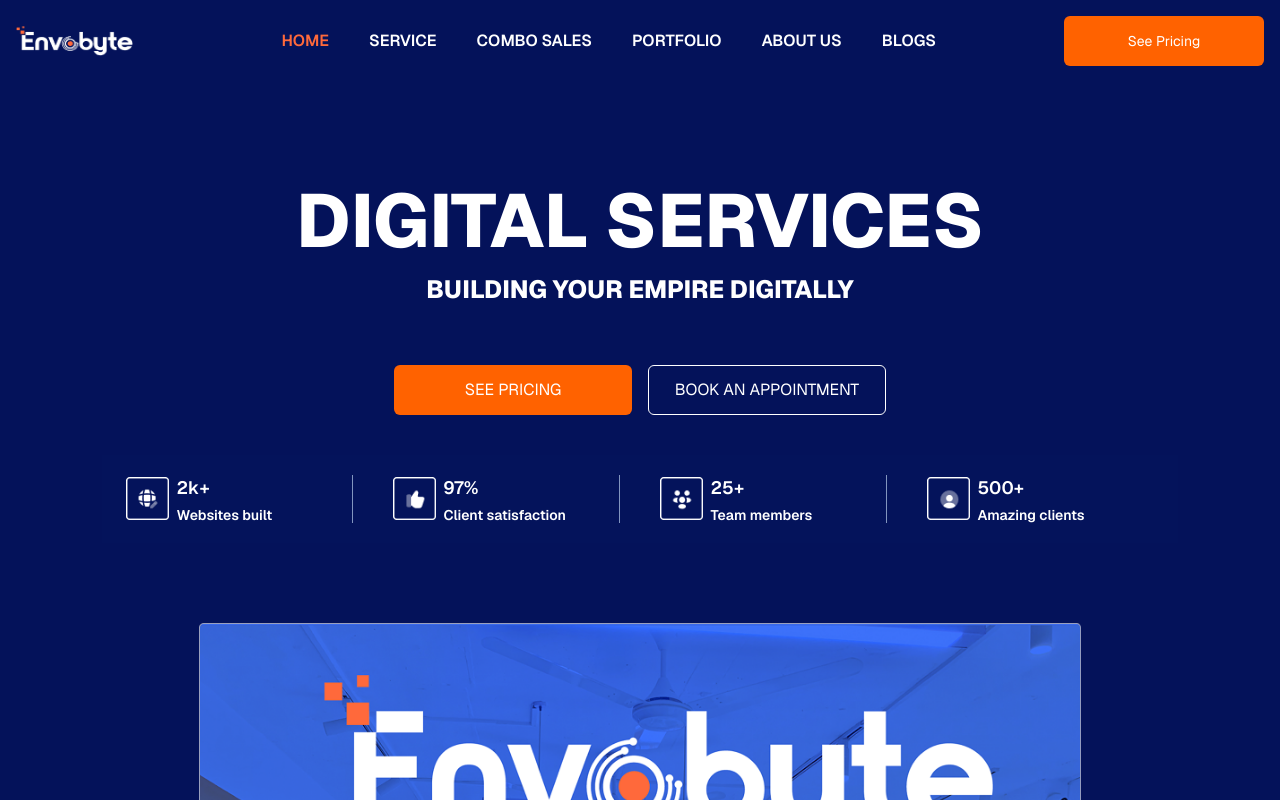
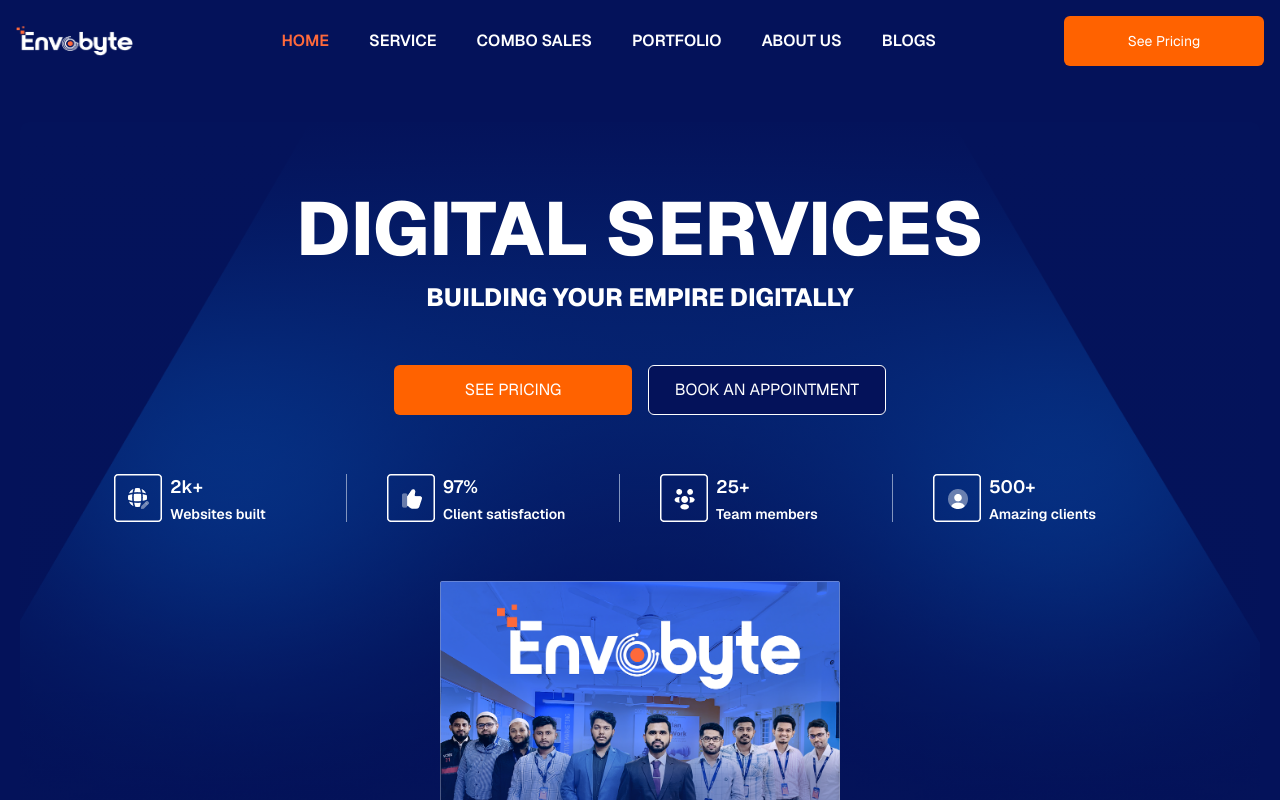
Before and after one commit to Md-Kayda-Azam/envobtye, a Next.js app: page / in a window 1280 px wide. Shown: the top 800 px of the page. Built offline with nearby package versions, Linux system fonts and the light colour scheme.

Commit message:
responsive 80% done

```diff
--- /dev/null
+++ b/src/app/test/page.tsx
@@ -0,0 +1,66 @@
+import React from "react";
+import backgroundImage from "@/assets/Frame10000.png";
+
+const Test = () => {
+  return (
+    <div className="w-full h-screen bg-[#04135b] flex justify-center items-center p-4 sm:p-6 md:p-8">
+      <div
+        className="flex justify-center items-center w-0 sm:w-full sm:max-w-[500px] md:max-w-[700px] lg:max-w-[900px] xl:max-w-[1300px] 2xl:max-w-[1600px] h-full sm:max-h-[280px] md:max-h-[380px] lg:max-h-[550px] xl:max-h-[800px] rounded-lg mx-auto"
+        style={{
+          backgroundImage: `linear-gradient(to bottom, #04135B 0%, #04125554 100%), url(${
+            backgroundImage.src || backgroundImage
+          })`,
+          backgroundRepeat: "no-repeat",
+          backgroundPosition: "bottom",
+          backgroundSize: "cover",
+          backgroundColor: "#04135B",
+        }}
+      ></div>
+    </div>
+  );
+};
+
+export default Test;
+// import React from "react";
+// import backgroundImage from "@/assets/Frame10000.png";
+
+// const Test = () => {
+//   return (
+//     <div className="w-full h-screen bg-[#04135b] flex justify-center items-center">
+//       <div
+//         className="flex justify-center items-center w-full h-full max-w-screen-xl max-h-screen rounded-lg"
+//         style={{
+//           backgroundImage: `linear-gradient(to bottom, #04135B 0%, #04125554 100%), url(${backgroundImage.src})`,
+//           backgroundRepeat: "no-repeat",
+//           backgroundPosition: "center",
+//           backgroundSize: "cover",
+//           backgroundColor: "#04135B",
+//         }}
+//       ></div>
+//     </div>
+//   );
+// };
+
+// export default Test;
+
+// import React from "react";
+// import backgroundImage from "@/assets/Frame10000.png";
+
+// const Test = () => {
+//   return (
+//     <div className="w-full h-screen bg-[#04135b] flex justify-center items-center">
+//       <div
+//         className="flex justify-center items-center w-[1200px] h-[800px] rounded-lg"
+//         style={{
+//           backgroundImage: `linear-gradient(to bottom, #04135B 0%, #04125554 100%), url(${backgroundImage.src})`,
+//           backgroundRepeat: "no-repeat",
+//           backgroundPosition: "bottom",
+//           backgroundSize: "cover",
+//           backgroundColor: "#04135B",
+//         }}
+//       ></div>
+//     </div>
+//   );
+// };
+
+// export default Test;
--- a/src/view/hero-section/HeroSection.tsx
+++ b/src/view/hero-section/HeroSection.tsx
@@ -6,57 +6,94 @@
 import user from "@/assets/user.png";
 import people from "@/assets/people.png";
 import envobtye from "@/assets/envobye.png";
+import backgroundImage from "@/assets/Frame10000.png";
 
 const HeroSection = () => {
   return (
-    <section className="text-white lg:py-20 py-8 flex flex-col items-center justify-center text-center sm:px-5 px-3">
-      <div>
-        <h1 className=" text-2xl sm:text-4xl md:text-5xl lg:text-[75px] sm:leading-[85px] leading-12   font-extrabold mx-4 mt-4 mb-2 font-raleway">
+    <section className="text-white flex flex-col items-center justify-center text-center px-3 sm:px-5">
+      <div
+        className="relative flex flex-col items-center justify-center w-full  my-10 rounded-lg overflow-hidden"
+        style={{
+          backgroundImage: `linear-gradient(to bottom, #04135B 0%, rgba(4, 18, 85, 0.33) 100%), url(${
+            backgroundImage.src || backgroundImage
+          })`,
+          backgroundRepeat: "no-repeat",
+          backgroundPosition: "bottom",
+          backgroundSize: "cover",
+          backgroundColor: "#04135B",
+          minHeight: "700px", // Ensures a minimum height for small screens
+        }}
+      >
+        <div className="flex flex-col items-center justify-center w-full my-10 rounded-lg overflow-hidden">
+          {/* Heading and Subheading */}
+          <div className="px-4 py-6">
+            <h1 className="text-2xl sm:text-4xl md:text-5xl lg:text-[75px] font-extrabold leading-tight sm:leading-[85px] font-raleway">
               DIGITAL SERVICES
             </h1>
-        <p className="sm:text-[25px] text-base sm:font-extrabold font-bold mb-6">
+            <p className="text-base sm:text-[25px] font-bold sm:font-extrabold mt-2 mb-6">
               BUILDING YOUR EMPIRE DIGITALLY
             </p>
           </div>
-      <div className="w-full flex sm:flex-row flex-col justify-center items-center gap-4 mt-8">
+
+          {/* Buttons */}
+          <div className="w-full flex flex-col sm:flex-row justify-center items-center gap-4 px-4 mb-8">
             <Button
               text="SEE PRICING"
-          className="text-sm sm:text-base w-full sm:w-[238px] max-w-[300px] h-[50px] border-transparent border rounded-md text-white transition-all duration-200 ease-in-out transform font-inter hover:bg-white hover:border-[#FF6200] hover:text-[#FF6200] bg-[#FF6200]"
+              className="text-sm sm:text-base w-full sm:w-[238px] max-w-[300px] h-[50px] rounded-md bg-[#FF6200] text-white border border-transparent font-inter transition-all duration-200 ease-in-out hover:bg-white hover:border-[#FF6200] hover:text-[#FF6200]"
             />
             <Button
               text="BOOK AN APPOINTMENT"
-          bgColor="#19213D14"
-          textColor="white"
-          className="text-sm sm:text-base border border-white w-full sm:w-[238px] max-w-[300px] h-[50px] rounded-md text-white transition-all duration-200 ease-in-out transform font-inter hover:bg-white hover:border-[#FF6200] hover:text-[#FF6200] bg-[#04125a]"
+              className="text-sm sm:text-base w-full sm:w-[238px] max-w-[300px] h-[50px] rounded-md bg-[#04125a] text-white border border-white font-inter transition-all duration-200 ease-in-out hover:bg-white hover:border-[#FF6200] hover:text-[#FF6200]"
             />
           </div>
-      <div className="bg-[#04135B] grid lg:grid-cols-4 sm:grid-cols-2 grid-cols-1 items-center  text-white  gap-10  mt-10 py-4 px-6">
+
+          {/* Stats Section */}
+          <div className="w-full lg:w-[1000px] xl:w-[1100px] 2xl:w-[1160px] grid grid-cols-1 sm:grid-cols-2 lg:grid-cols-4 gap-6 sm:gap-10 py-6 px-4 sm:px-6">
             {data.map((item, index) => (
-          <div key={item.id} className="flex items-center gap-4">
-            <div className="flex items-center gap-2 2xl:w-[268px] w-[210px]">
-              <div className="h-14 w-14 flex items-center justify-center">
-                <Image src={item.icon} alt="ICON" width={48} height={48} />
+              <div
+                key={item.id}
+                className="flex items-center justify-center gap-4"
+              >
+                <div className="flex items-center gap-2 w-full max-w-[268px]">
+                  <div className="h-12 w-12 flex items-center justify-center">
+                    <Image
+                      src={item.icon}
+                      alt={item.name}
+                      width={48}
+                      height={48}
+                    />
                   </div>
-              <div className="flex flex-col items-start w-full">
-                <span className="font-semibold text-lg leading-8">
+                  <div className="text-left">
+                    <span className="font-semibold text-lg leading-8 block">
                       {item.totalNumber}
                     </span>
-                <span className="font-semibold text-sm leading-[22px]">
+                    <span className="font-semibold text-sm leading-[22px] block">
                       {item.name}
                     </span>
                   </div>
                 </div>
-            {(index === 0 || index === 1 || index === 2) && (
-              <span className="h-12 bg-[#8295bf] w-[1px] hidden lg:inline"></span>
-            )}
-            {index !== 1 && index < data.length - 1 && (
-              <span className="h-12 bg-[#8295bf] w-[1px] lg:hidden hidden sm:inline"></span>
+                {index < data.length - 1 && (
+                  <span
+                    className={`h-12 w-[1px] bg-[#8295bf] ${
+                      index === 1 ? "hidden lg:inline" : "hidden sm:inline"
+                    }`}
+                  ></span>
                 )}
               </div>
             ))}
           </div>
-      <div className="w-full flex justify-center items-center mt-20">
-        <Image src={envobtye} alt="PHOTO" width={882} height={553} />
+
+          {/* Bottom Image */}
+          <div className="w-full flex justify-center items-center mt-8">
+            <Image
+              src={envobtye}
+              alt="Hero Image"
+              width={882}
+              height={553}
+              className="w-full lg:max-w-[400px] 2xl:max-w-[582px] h-auto"
+            />
+          </div>
+        </div>
       </div>
     </section>
   );
```
Also changed, not shown: src/assets/Frame10000.png (added). Lines whose indentation alone changed are shown as unchanged.
